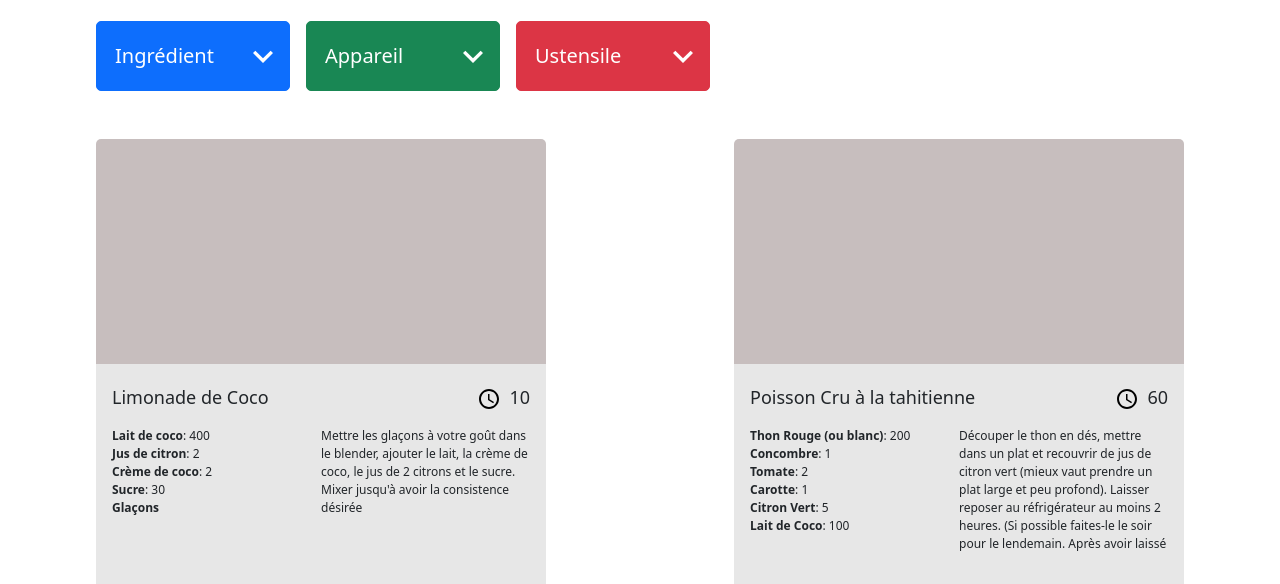
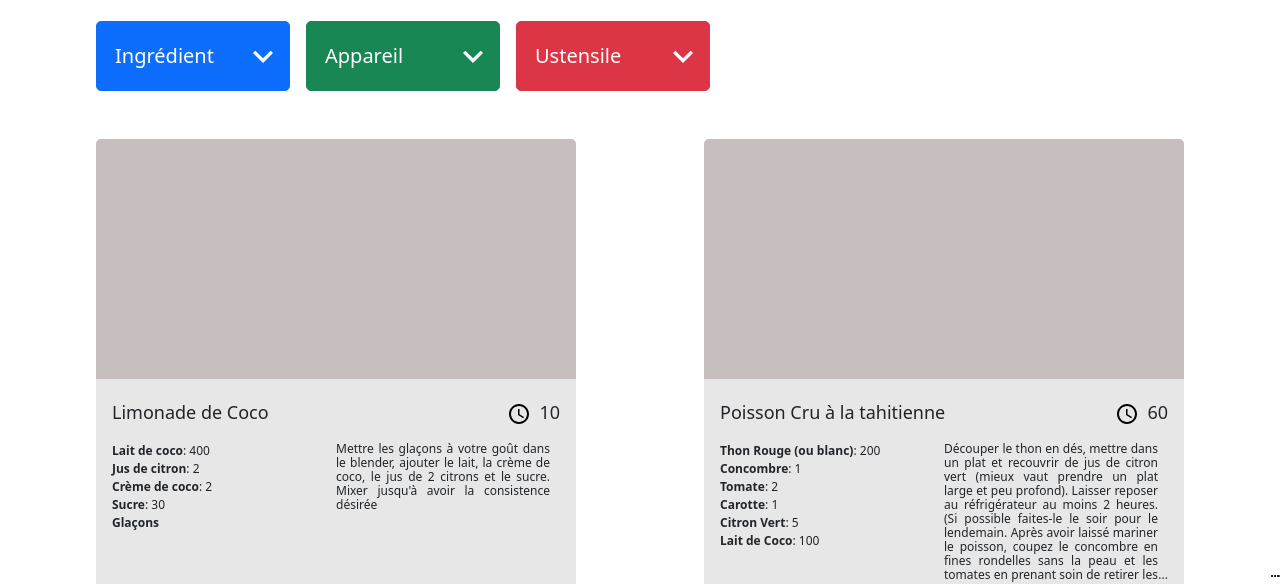
Before and after one commit to ArthurB2077/les-petits-plats, a website with bundled scripts: page index.html in a window 1280 px wide. Shown: the part 220-804 px from the top of the page. Built offline with nearby package versions, Linux system fonts and the light colour scheme.

Commit message:
Overflow hidden ellipsis paragraph

```diff
--- a/frontend/components/Recipes.js
+++ b/frontend/components/Recipes.js
@@ -107,6 +107,17 @@ fetch('./../../api/data/recipe.json')
     })
     .then(recipes => {
         /**
+         * This function check the size of each description paragraph and if it's exceed a maximum length add a style
+         * to notify that is hidden
+         */
+        const overFlowDescription = () => {
+            Array.from(document.getElementsByClassName('recipe-instructions')).forEach((p, index) => {
+                if (p.textContent.length > 380) {
+                    p.style.position = 'relative';
+                }
+            })
+        };
+        /**
          * This instance allow to create all the recipes from the retrieved json. After that, the following methods
          * allow to create a container for recipes and the recipes themself.
          * @type {Recipes}
@@ -114,6 +125,7 @@ fetch('./../../api/data/recipe.json')
         const recipesToRender = new Recipes(recipes);
         recipesToRender.renderRecipeContainer();
         recipesToRender.renderRecipes();
+        overFlowDescription();
         /**
          * Global variable that will hold the state of display recipes.
          * @type {Array}
--- a/frontend/style/components/recipe.scss
+++ b/frontend/style/components/recipe.scss
@@ -28,8 +28,8 @@
   }
   .recipe {
     display: flex;
-    height: 450px;
-    max-width: 450px;
+    height: 480px;
+    max-width: 480px;
     border-radius: 5px;
     z-index: 0;
     @media all and (min-width: 1311px) and (max-width: 1690px) {
@@ -85,13 +85,51 @@
         }
         .recipe-instructions {
           font-size: 12px !important;
-          max-height: border-box;
-          display: inline-block;
           overflow: hidden;
+          line-height: $line-h;
+          max-height: calc(#{$line-h }* #{$nth-lines-trunc});
+          text-align: justify;
+          padding-right: 10px;
+          margin: 0 auto;
           text-overflow: ellipsis;
+          //position: relative;
+          &::after {
+            content: '...';
+            position: absolute;
+            bottom: 0;
+            right: 0;
+            margin-left: 3px;
+            text-overflow: ellipsis;
+          }
           @media all and (min-width: 200px) and (max-width: 400px) {
             width: 100% !important;
           }
+          //&:hover {
+          //  font-size: inherit;
+          //  max-height: inherit;
+          //  display: inline-block;
+          //  overflow: inherit;
+          //  text-overflow: inherit;
+          //  position: relative;
+          //  z-index: 3;
+          //  background: $primary-bg-color;
+          //  color: black;
+          //  height: 450px !important;
+          //  padding: 10px;
+          //  border-radius: 5px;
+          //  bottom: 290px;
+          //  left: 16px;
+          //  right: 0;
+          //  opacity: 0.90;
+          //  transition: width ease .6s;
+          //  cursor: text;
+          //  @media all and (min-width: 1311px) and (max-width: 1690px) {
+          //    height: 400px;
+          //  }
+          //  @media all and (min-width: 200px) and (max-width: 400px) {
+          //    height: 600px !important;
+          //  }
+          //}
         }
       }
     }
--- a/frontend/style/utils/variables.scss
+++ b/frontend/style/utils/variables.scss
@@ -2,3 +2,6 @@ $primary-text-color: #D04F4F;
 
 $primary-bg-color: #E7E7E7;
 $secondary-bg-color: #C7BEBE;
+
+$line-h: 14px;
+$nth-lines-trunc: 10;
```
Also changed, not shown: frontend/style/style.css, 1 other file.
